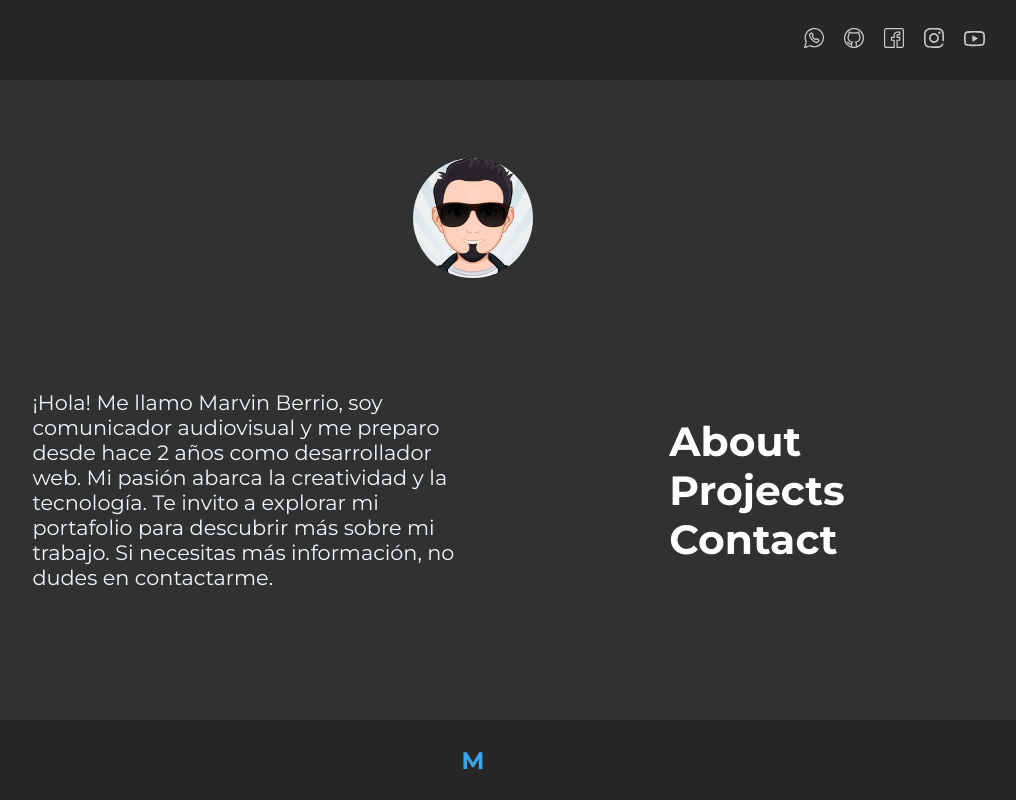
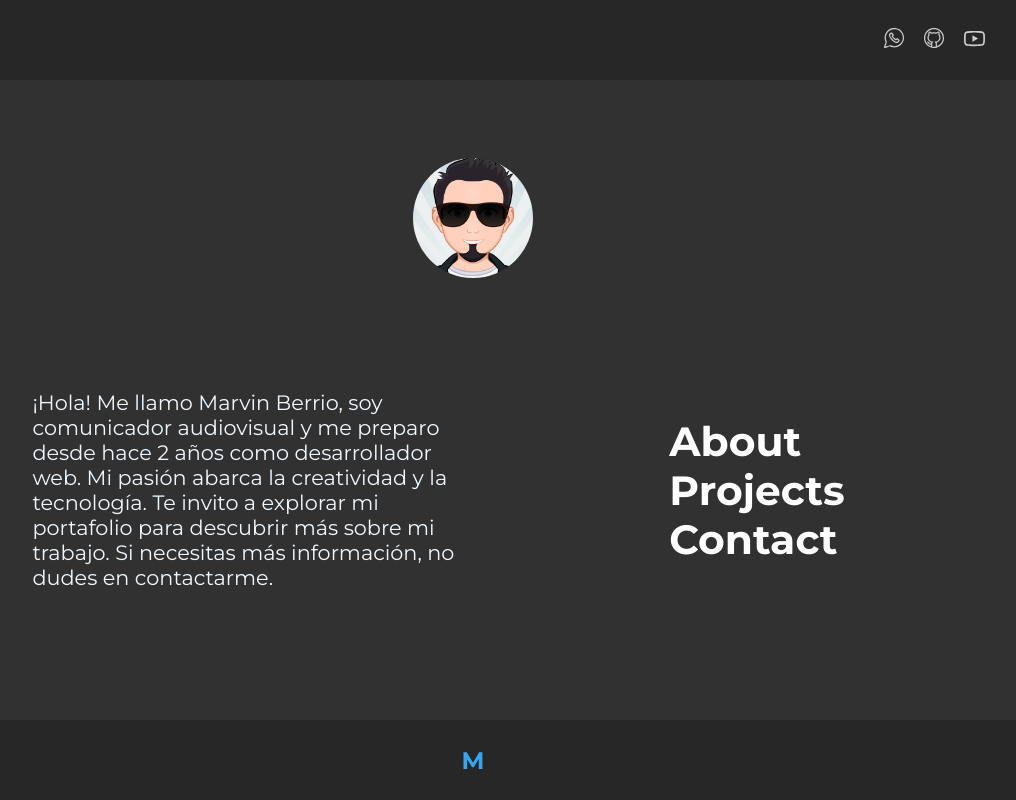
Before and after one commit to marvinccp/portfolio1, a Next.js app: page / in a window 1280 px wide. Shown: the whole page, without its empty margins (167-1183 px from the left). Built offline with nearby package versions, Linux system fonts and the light colour scheme.

Commit message:
Delete instagram and facebook icons

```diff
--- a/src/components/Header.jsx
+++ b/src/components/Header.jsx
@@ -27,7 +27,7 @@ const Header = () => {
               className={styles.icon}
             />
           </Link>
-          <Link href={"/"}>
+          {/* <Link href={"/"}>
             <ImageLayout
               src={"/icons/facebook.svg"}
               alt={"facebook_logo"}
@@ -44,7 +44,7 @@ const Header = () => {
               height={20}
               className={styles.icon}
             />
-          </Link>
+          </Link> */}
           <Link href={"/"}>
             <ImageLayout
               src={"/icons/youtube.svg"}
```
